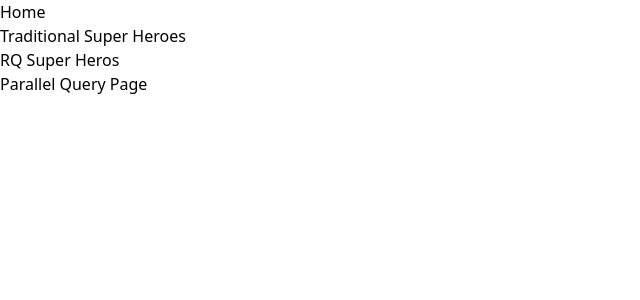
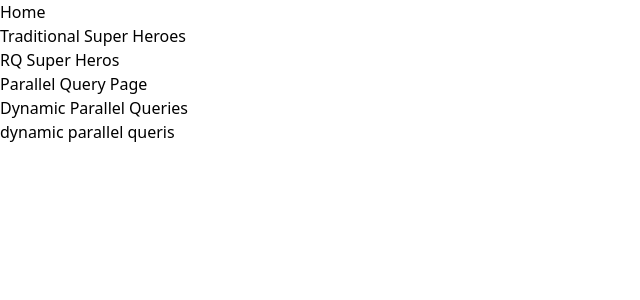
Before and after one commit to sudhir-tiwari2002/react-api-practice, a React (Vite) app: page /rq-dynamic in a window 1280 px wide. Shown: the top 300 px of the page, without its empty margins (0-640 px from the left). Built offline with nearby package versions, Linux system fonts and the light colour scheme; data requests are answered from the project's data file.

Commit message:
dynamic parallel queries

```diff
--- a/src/App.jsx
+++ b/src/App.jsx
@@ -12,6 +12,7 @@ import TraditonalSuperHeroes from './components/Traditonal-super-heroes';
 import RqSuperHeroes from './components/Rq-super-heroes';
 import NewSuperhero from './components/newSuperhero';
 import ParallelQuerisPage from './components/ParallelQuerisPage';
+import DynamicParallelQueries from './components/DynamicParallelQueries';
 
 const queryClient = new QueryClient()
 
@@ -29,6 +30,9 @@ function App() {
           <Route path="/rq-super-heroes" element={<RqSuperHeroes />} />
           <Route path="/new-super-hero/:heroId" element={<NewSuperhero/>} />
           <Route path="/rq-parallel" element={<ParallelQuerisPage/>} />
+          <Route path="/rq-dynamic" element={<DynamicParallelQueries
+           heroIds={[1,3]}
+          />} />
 
         </Routes>
       </BrowserRouter>
--- /dev/null
+++ b/src/components/DynamicParallelQueries.jsx
@@ -0,0 +1,48 @@
+import React from 'react'
+import { useQueries } from 'react-query'
+import axios from 'axios'
+
+const fetchSuperHero = (heroId) =>{
+    console.log(heroId)
+    return axios.get(`http://localhost:3000/superheroes/${heroId}`)
+}
+
+const DynamicParallelQueries = ({heroIds}) => {
+
+   const queryResults= useQueries(
+        heroIds.map((id )=> {
+            return {
+                queryKey:['super-hero',id],
+                queryFn:()=>fetchSuperHero(id),
+            }
+        })
+    )
+
+    console.log(queryResults,"------")
+
+
+// const results = useQueries({
+//     queries: [
+//       { queryKey: ['super-hero', 1], queryFn: fetchSuperHero(1)},
+//       { queryKey: ['super-hero', 2], queryFn: fetchSuperHero(2)}
+//     ]
+//   })
+
+
+// const ids = [1,2,3]
+// const results = useQueries({
+//   queries: ids?.map(id => (
+//     { queryKey: ['super-hero', id], queryFn: () => fetchSuperHero(id), staleTime: Infinity }
+//   )),
+// })
+
+
+
+  return (
+    <div>
+      dynamic parallel queris
+    </div>
+  )
+}
+
+export default DynamicParallelQueries
--- a/src/components/Menu.jsx
+++ b/src/components/Menu.jsx
@@ -9,6 +9,8 @@ function Menu() {
       <li> <Link to="/traditional-super-heroes">Traditional Super Heroes</Link ></li>
       <li> <Link to="/rq-super-heroes">RQ Super Heros</Link ></li>
       <li><Link to='/rq-parallel'> Parallel Query Page</Link></li>
+      <li><Link to='/rq-dynamic'> Dynamic Parallel Queries</Link></li>
+
 
 
     </ul>
```
